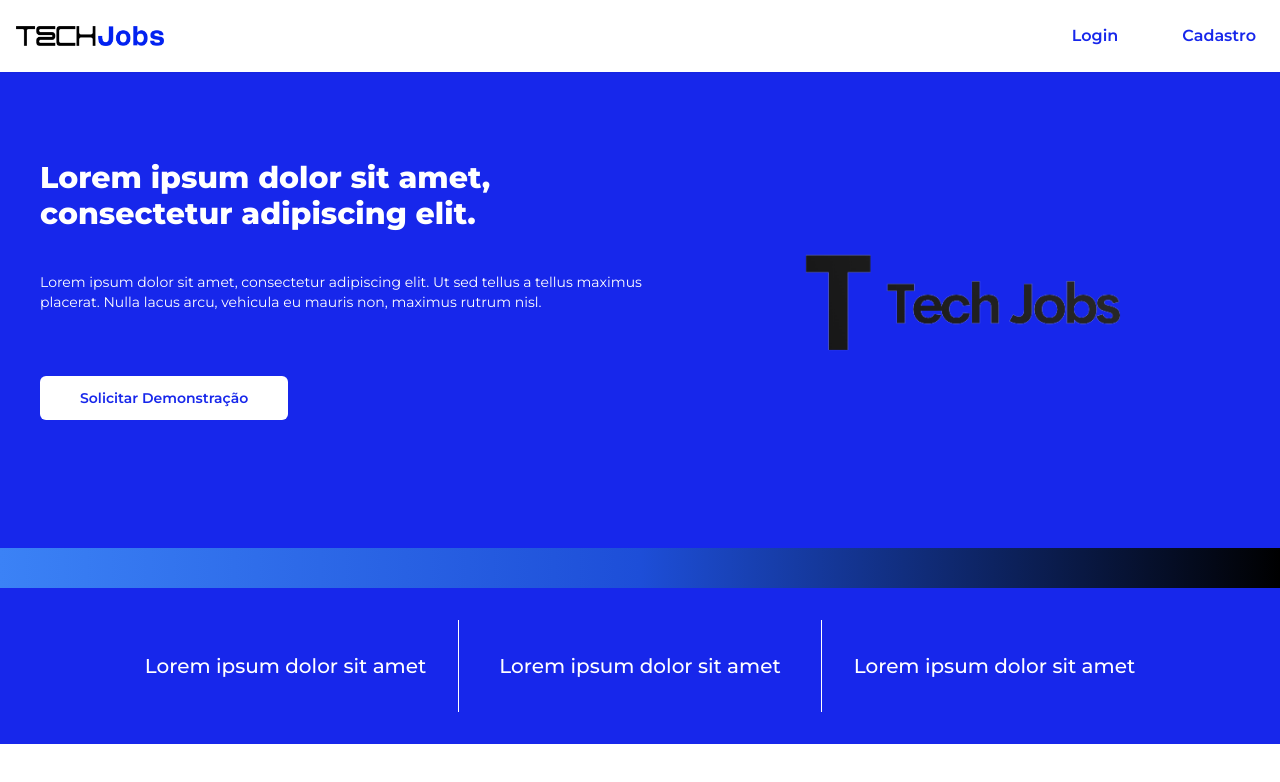
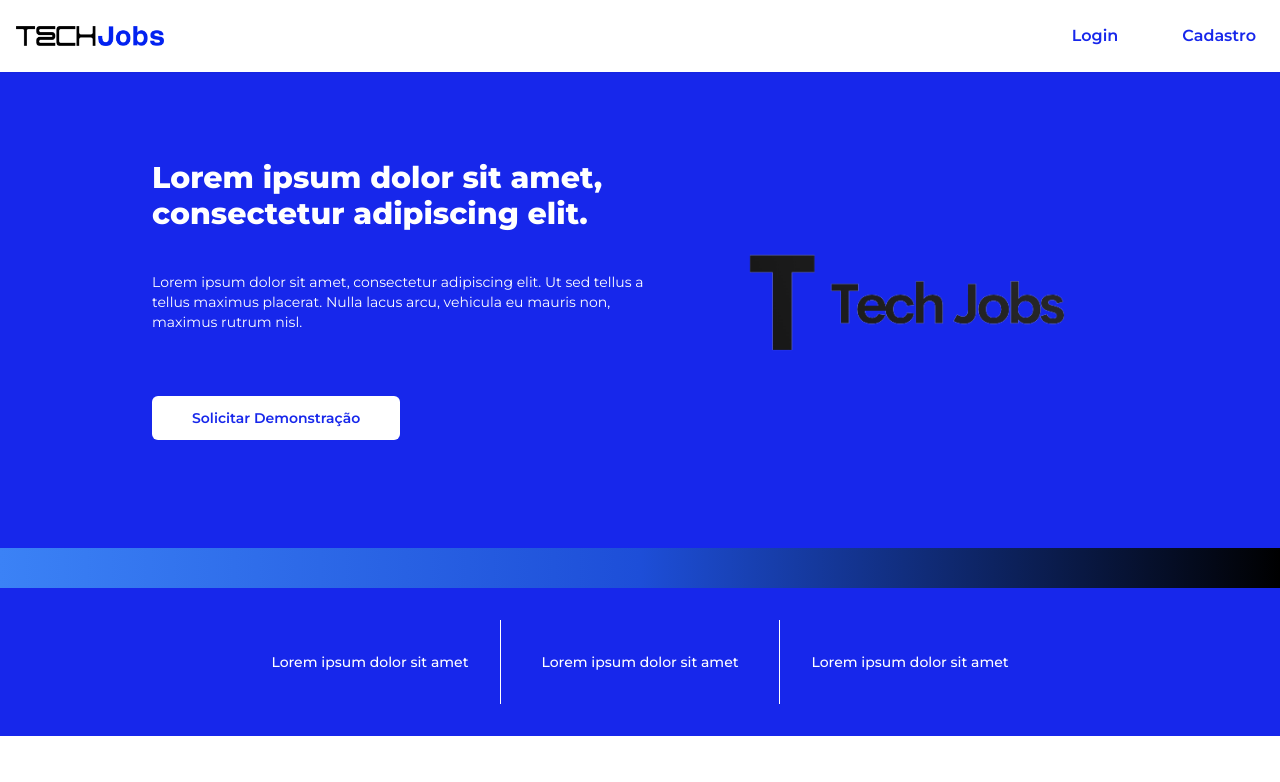
Before and after one commit to aughustuss/EmpregosTech, a Next.js app in the folder frontend/: page / in a window 1280 px wide. Shown: the top 782 px of the page. Built offline with nearby package versions, Linux system fonts and the light colour scheme.

Commit message:
refactor: widht props size

```diff
--- a/frontend/src/app/page.tsx
+++ b/frontend/src/app/page.tsx
@@ -8,9 +8,9 @@ const HomePage = () => {
   return (
     <>
       <NavBar />
-      <div className="w-full h-full bg-[#1727eb] overflow-y-hidden pt-12 md:pt-12 ">
+      <div className="w-full h-full bg-[#1727eb] overflow-y-hidden pt-12  md:pt-12 ">
         <div className="h-full">
-          <section className="flex w-full flex-row h-[500px] bg-[#1727eb]">
+          <section className="flex w-full flex-row h-[500px] bg-[#1727eb] md:px-28">
             <div className="w-full flex flex-col mx-4 mt-6 gap-y-14 px-6 items-center md:items-start  md:px-0 md:ml-10 md:w-1/2 md:gap-y-16 md:mt-12">
               <div className="flex flex-col justify-center items-center mt-16 gap-10">
                 <h3 className="font-extrabold text-3xl text-white">
@@ -39,13 +39,13 @@ const HomePage = () => {
           </section>
           <div className="w-full h-[40px] bg-gradient-to-r from-blue-500 via-blue-700 to-black"></div>
           <div className="h-auto flex flex-col bg-[#1727eb] items-center justify-center md:flex-row md:gap-x-10 md:px-30 py-8">
-            <h3 className="font-light max-md:border-b py-4 md:border-r border-white md:p-8 text-xl md:font-medium text-white">
+            <h3 className="font-light max-md:border-b py-4 md:border-r border-white md:p-8 md:text-sm text-xl md:font-medium text-white">
               Lorem ipsum dolor sit amet
             </h3>
-            <h3 className="font-light  max-md:border-b py-4 text-xl text-white md:font-medium">
+            <h3 className="font-light  max-md:border-b py-4 text-xl text-white md:font-medium md:text-sm">
               Lorem ipsum dolor sit amet
             </h3>
-            <h3 className="md:border-l py-4 font-light  border-white md:p-8 text-xl text-white md:font-medium">
+            <h3 className="md:border-l py-4 font-light  border-white md:p-8 text-xl text-white md:font-medium md:text-sm">
               Lorem ipsum dolor sit amet
             </h3>
           </div>
--- a/frontend/src/app/signIn/page.tsx
+++ b/frontend/src/app/signIn/page.tsx
@@ -31,7 +31,7 @@ const SignIn = () => {
 
   return (
     <div className="flex flex-col items-center w-full h-auto justify-center ">
-      <div className="bg-white p-6  w-full md:w-2/4 lg:w-1/3  ">
+      <div className="bg-white p-6 w-full md:w-[25%]  ">
         <Heading title="Olá, Bem vindo(a)" subtitle="Crie sua Conta" />
         <form
           className="mt-4 flex flex-col gap-y-3 w-full"
--- a/frontend/src/app/signUp/page.tsx
+++ b/frontend/src/app/signUp/page.tsx
@@ -31,7 +31,7 @@ const SignIn = () => {
 
   return (
     <div className="flex flex-col items-center w-full h-screen overflow-y-auto justify-center ">
-      <div className="bg-white p-8  w-full md:w-2/4 lg:w-1/3 ">
+      <div className="bg-white p-8  w-full md:w-[25%]  ">
         <Heading
           title="Olá, Bem vindo(a) de volta"
           subtitle="Entre com seus dados para continuar"
```
